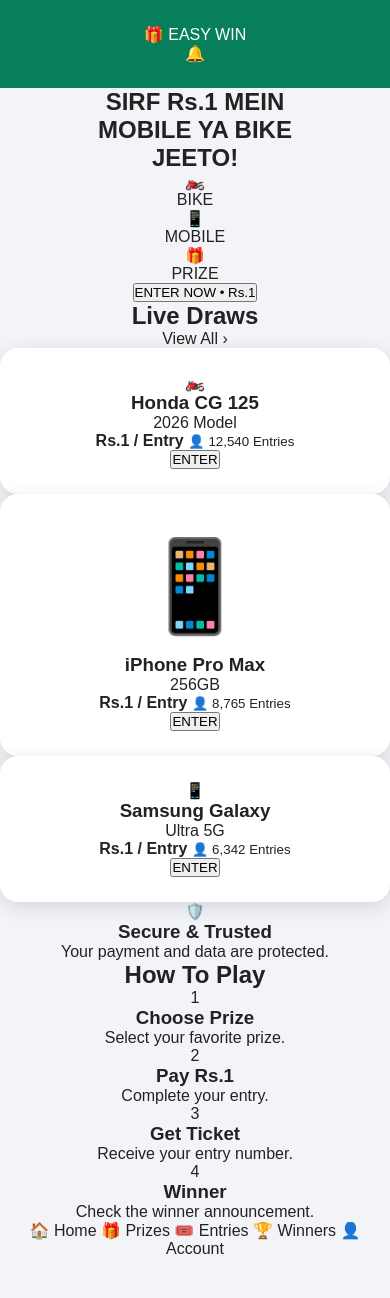
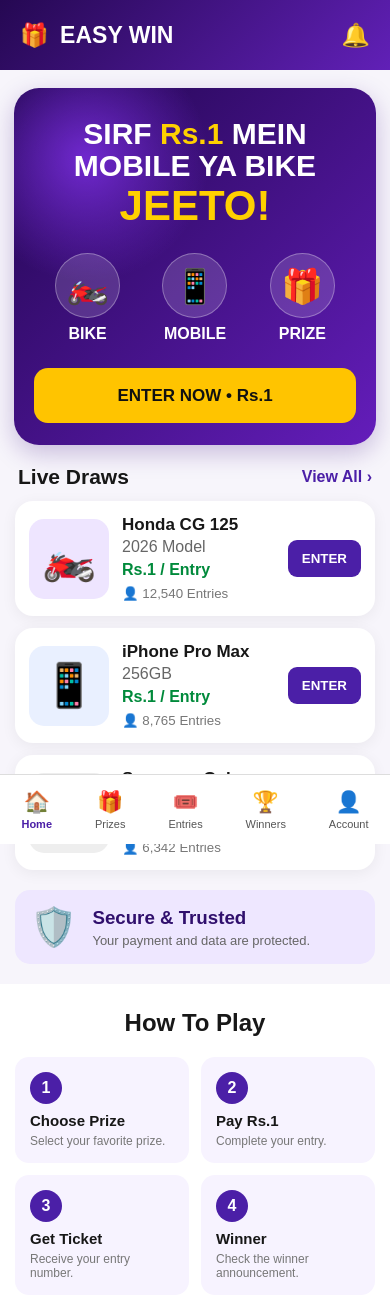
Before and after one commit to winonepk/Win-one-Pakistan-, a plain HTML site: page index.html in a window 390 px wide. Before the commit the page ends 1258 px from the top, so only its background shows below. Drawn offline with Linux system fonts and the light colour scheme.

Commit message:
Refactor CSS for layout and color updates
Updated styles for body, header, hero section, and buttons. Added new styles for responsive design and adjusted colors.

```diff
--- a/style.css
+++ b/style.css
@@ -1,51 +1,406 @@
 * {
-  box-sizing: border-box;
   margin: 0;
   padding: 0;
+  box-sizing: border-box;
 }
 
 body {
   font-family: Arial, sans-serif;
-  background: #f2f4f7;
-  color: #222;
-  text-align: center;
+  background: #f7f5fb;
+  color: #171717;
+  padding-bottom: 80px;
 }
 
-header {
-  background: #087f5b;
+
+/* HEADER */
+
+.header {
+  height: 70px;
+  background: linear-gradient(135deg, #250852, #6120b7);
   color: white;
-  padding: 25px 15px;
+
+  display: flex;
+  align-items: center;
+  justify-content: space-between;
+
+  padding: 0 20px;
+
+  position: sticky;
+  top: 0;
+  z-index: 10;
 }
 
-header h1 {
-  font-size: 28px;
+.logo {
+  font-size: 23px;
+  font-weight: 900;
+}
+
+.logo span {
+  margin-left: 5px;
+}
+
+.bell {
+  font-size: 23px;
+}
+
+
+/* HERO */
+
+.hero {
+  margin: 18px 14px;
+
+  padding: 30px 20px 22px;
+
+  text-align: center;
+
+  border-radius: 25px;
+
+  background:
+    radial-gradient(circle at 20% 20%, #7029cf, transparent 30%),
+    linear-gradient(135deg, #21064e, #641dbb);
+
+  color: white;
+
+  box-shadow: 0 8px 25px rgba(60, 15, 130, .25);
+}
+
+.hero h1 {
+  font-size: 30px;
+  line-height: 1.08;
+
+  font-weight: 900;
+}
+
+.hero h1 span {
+  color: #ffd000;
+}
+
+.hero h1 strong {
+  color: #ffd000;
+  font-size: 42px;
+}
+
+
+/* PRIZE ICONS */
+
+.prize-icons {
+  display: flex;
+  justify-content: space-around;
+
+  margin: 25px 0;
+}
+
+.prize-icons p {
+  margin-top: 7px;
+  font-weight: bold;
+}
+
+.circle {
+  width: 65px;
+  height: 65px;
+
+  border-radius: 50%;
+
+  background: rgba(255,255,255,.15);
+
+  display: flex;
+  align-items: center;
+  justify-content: center;
+
+  font-size: 34px;
+
+  border: 1px solid rgba(255,255,255,.3);
+}
+
+
+/* MAIN BUTTON */
+
+.main-btn {
+  width: 100%;
+  height: 55px;
+
+  border: none;
+  border-radius: 14px;
+
+  background: #ffc400;
+  color: #111;
+
+  font-size: 17px;
+  font-weight: 900;
+
+  cursor: pointer;
+}
+
+.main-btn:active {
+  transform: scale(.98);
+}
+
+
+/* SECTIONS */
+
+.section {
+  padding: 0 15px;
+}
+
+.section-title {
+  display: flex;
+  justify-content: space-between;
+  align-items: center;
+
+  margin: 20px 3px 12px;
+}
+
+.section-title h2 {
+  font-size: 21px;
+}
+
+.section-title span {
+  color: #4b1fa7;
+  font-weight: bold;
+}
+
+
+/* PRIZE CARD */
+
+.prize-card {
+  background: white;
+
+  border-radius: 18px;
+
+  padding: 14px;
+
+  margin-bottom: 12px;
+
+  display: flex;
+  align-items: center;
+  gap: 13px;
+
+  box-shadow: 0 3px 15px rgba(0,0,0,.06);
+}
+
+.prize-image {
+  min-width: 80px;
+  width: 80px;
+  height: 80px;
+
+  border-radius: 15px;
+
+  display: flex;
+  align-items: center;
+  justify-content: center;
+
+  font-size: 43px;
+}
+
+.bike {
+  background: #eee5ff;
+}
+
+.phone {
+  background: #e9f0ff;
+}
+
+.samsung {
+  background: #eeeeee;
+}
+
+.prize-info {
+  flex: 1;
+}
+
+.prize-info h3 {
+  font-size: 17px;
+  margin-bottom: 3px;
+}
+
+.prize-info p {
+  color: #666;
+  margin-bottom: 5px;
+}
+
+.prize-info strong {
+  display: block;
+  color: #008a3b;
+  margin-bottom: 5px;
+}
+
+.prize-info small {
+  color: #777;
+}
+
+.prize-card button {
+  background: #4b1fa7;
+
+  color: white;
+
+  border: none;
+
+  border-radius: 9px;
+
+  padding: 11px 14px;
+
+  font-weight: bold;
+
+  cursor: pointer;
+}
+
+
+/* TRUST */
+
+.trust {
+  margin: 20px 15px;
+
+  padding: 15px;
+
+  display: flex;
+  align-items: center;
+  gap: 15px;
+
+  background: #eee7ff;
+
+  border-radius: 15px;
+}
+
+.shield {
+  font-size: 38px;
+}
+
+.trust h3 {
+  color: #30106d;
+}
+
+.trust p {
+  color: #666;
+  font-size: 13px;
+
+  margin-top: 4px;
+}
+
+
+/* HOW TO PLAY */
+
+.how {
+  background: white;
+
+  padding: 25px 15px;
+
+  margin-top: 20px;
+}
+
+.how h2 {
+  text-align: center;
+
+  margin-bottom: 20px;
+}
+
+.steps {
+  display: grid;
+
+  grid-template-columns: 1fr 1fr;
+
+  gap: 12px;
+}
+
+.steps div {
+  background: #f7f3ff;
+
+  padding: 15px;
+
+  border-radius: 14px;
+}
+
+.steps span {
+  width: 32px;
+  height: 32px;
+
+  border-radius: 50%;
+
+  display: flex;
+  align-items: center;
+  justify-content: center;
+
+  background: #4b1fa7;
+
+  color: white;
+
+  font-weight: bold;
+
   margin-bottom: 8px;
 }
 
-header p {
+.steps h3 {
   font-size: 15px;
 }
 
-main {
-  padding: 30px 15px;
+.steps p {
+  font-size: 12px;
+  color: #777;
+
+  margin-top: 5px;
 }
 
-.prize-card {
-  max-width: 400px;
-  margin: auto;
+
+/* BOTTOM NAV */
+
+.bottom-nav {
+  position: fixed;
+
+  bottom: 0;
+  left: 0;
+  right: 0;
+
+  height: 70px;
+
   background: white;
-  border-radius: 18px;
-  padding: 25px 20px;
-  box-shadow: 0 5px 20px rgba(0, 0, 0, 0.12);
+
+  border-top: 1px solid #ddd;
+
+  display: flex;
+
+  justify-content: space-around;
+
+  align-items: center;
+
+  z-index: 20;
 }
 
-.prize-card h2 {
-  margin-bottom: 15px;
+.bottom-nav a {
+  display: flex;
+
+  flex-direction: column;
+
+  align-items: center;
+
+  gap: 4px;
+
+  font-size: 21px;
+
+  color: #555;
+
+  text-decoration: none;
 }
 
-.phone {
-  font-size: 90px;
-  margin: 15px 0;
+.bottom-nav span {
+  font-size: 11px;
 }
 
-.prize-card h3
+.bottom-nav .active {
+  color: #4b1fa7;
+  font-weight: bold;
+}
+
+
+/* MOBILE */
+
+@media (min-width: 700px) {
+
+  body {
+    max-width: 500px;
+    margin: auto;
+  }
+
+  .header {
+    border-radius: 0 0 15px 15px;
+  }
+
+  }
```
